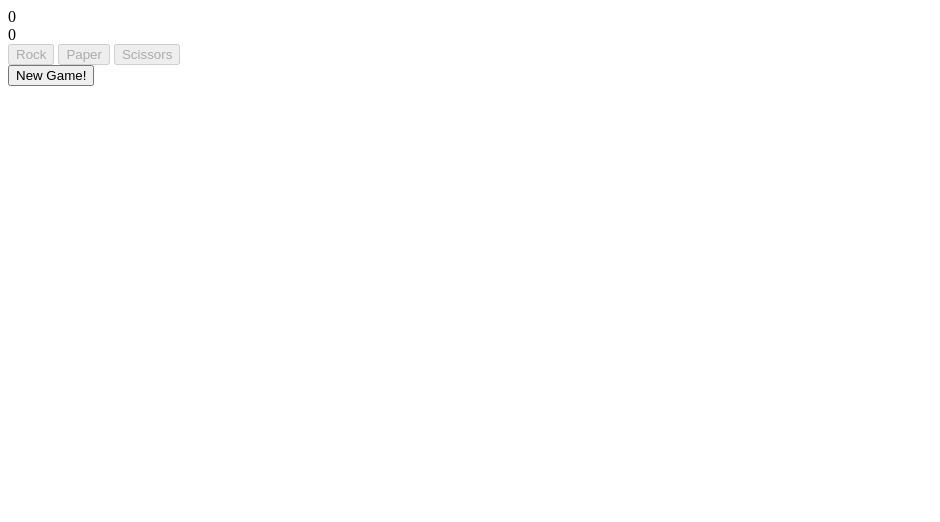
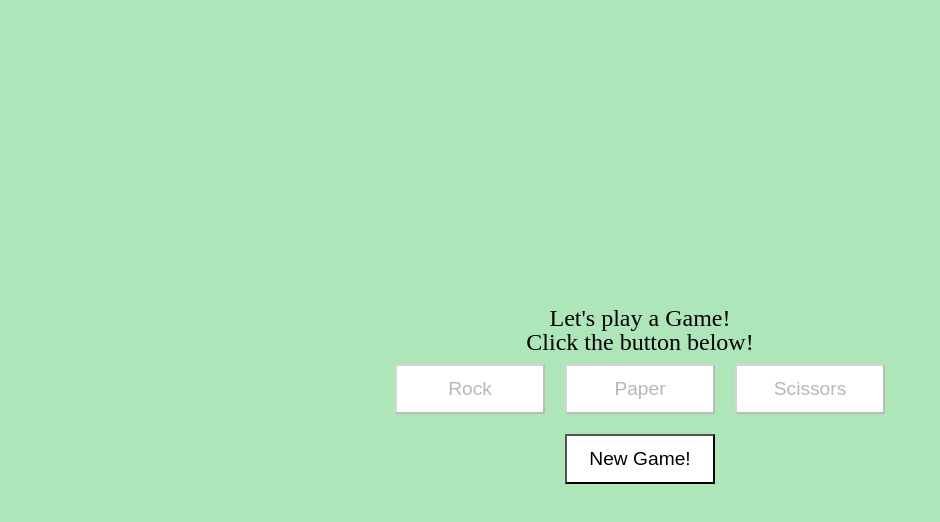
Before and after one commit to Bobob0b/odin_rockpaperscissor, a plain HTML site: page index.html in a window 1280 px wide. Shown: the whole page, without its empty margins (0-940 px from the left). Drawn offline with Linux system fonts and the light colour scheme.

Commit message:
Basic Styles added

```diff
--- a/index.html
+++ b/index.html
@@ -4,6 +4,7 @@
 <head>
     <meta charset="UTF-8">
     <meta name="viewport" content="width=device-width, initial-scale=1.0">
+    <link rel="stylesheet" href="style.css">
     <script src="rps.js" defer></script>
     <title>Document</title>
 </head>
@@ -11,8 +12,7 @@
 <body>
     <div id="container">
         <div class="scoreboard">
-            <div class="scorePlayer"></div>
-            <div class="scoreComputer"></div>
+            <div class="score"></div>
             <div id="result"></div>
         </div>
         <div class="buttons">
--- a/rps.js
+++ b/rps.js
@@ -1,14 +1,13 @@
 // Basic Variables for the Game
 
-const scorePlayer = document.querySelector(".scorePlayer");
-const scoreComputer = document.querySelector(".scoreComputer");
+const score = document.querySelector(".score");
 const arrResult = ["You Win!", "You Loose!", "It's a tie! Try again!"]
 const arrChoices = ["rock", "paper", "scissors"]
 const result = document.querySelector("#result");
 const buttons = Array.from(document.querySelectorAll(".gamebutton"));
 const btnRestart = document.querySelector("#restart");
-let playerScore = 0;
-let computerScore = 0;
+let playerScore;
+let computerScore;
 
 // Register Events
 
@@ -22,6 +21,8 @@ btnRestart.addEventListener("click", (e) => {
 });
 window.addEventListener("load", (e) => {
     initGame();
+    score.textContent = `Let's play a Game!`;
+    result.textContent = "Click the button below!";
 })
 
 // Game mechanics
@@ -85,8 +86,7 @@ function game(buttonvalue) {
     }
 
     result.textContent = res;
-    scorePlayer.textContent = playerScore;
-    scoreComputer.textContent = computerScore;
+    score.textContent = `You: ${playerScore} - Computer: ${computerScore}`;
 
     if (playerScore == 3) {
         result.textContent = `Congratulations! You won! Final Score: ${playerScore} : ${computerScore}`;
@@ -101,8 +101,6 @@ function game(buttonvalue) {
 function initGame() {
 
     // Initialize Game
-    scorePlayer.textContent = 0;
-    scoreComputer.textContent = 0;
 
     buttons.forEach(button => {
         button.disabled = true;
@@ -113,8 +111,7 @@ function initGame() {
 function newGame() {
     playerScore = 0;
     computerScore = 0;
-    scorePlayer.textContent = playerScore;
-    scoreComputer.textContent = computerScore;
+    score.textContent = `You: ${playerScore} - Computer: ${computerScore}`;
     result.textContent = "Choose!";
     buttons.forEach(button => {
         button.disabled = false;
--- /dev/null
+++ b/style.css
@@ -0,0 +1,174 @@
+/* http://meyerweb.com/eric/tools/css/reset/
+   v2.0 | 20110126
+   License: none (public domain)
+*/
+
+html,
+body,
+div,
+span,
+applet,
+object,
+iframe,
+h1,
+h2,
+h3,
+h4,
+h5,
+h6,
+p,
+blockquote,
+pre,
+a,
+abbr,
+acronym,
+address,
+big,
+cite,
+code,
+del,
+dfn,
+em,
+img,
+ins,
+kbd,
+q,
+s,
+samp,
+small,
+strike,
+strong,
+sub,
+sup,
+tt,
+var,
+b,
+u,
+i,
+center,
+dl,
+dt,
+dd,
+ol,
+ul,
+li,
+fieldset,
+form,
+label,
+legend,
+table,
+caption,
+tbody,
+tfoot,
+thead,
+tr,
+th,
+td,
+article,
+aside,
+canvas,
+details,
+embed,
+figure,
+figcaption,
+footer,
+header,
+hgroup,
+menu,
+nav,
+output,
+ruby,
+section,
+summary,
+time,
+mark,
+audio,
+video {
+    margin: 0;
+    padding: 0;
+    border: 0;
+    font-size: 100%;
+    font: inherit;
+    vertical-align: baseline;
+}
+
+/* HTML5 display-role reset for older browsers */
+article,
+aside,
+details,
+figcaption,
+figure,
+footer,
+header,
+hgroup,
+menu,
+nav,
+section {
+    display: block;
+}
+
+body {
+    line-height: 1;
+}
+
+ol,
+ul {
+    list-style: none;
+}
+
+blockquote,
+q {
+    quotes: none;
+}
+
+blockquote:before,
+blockquote:after,
+q:before,
+q:after {
+    content: '';
+    content: none;
+}
+
+table {
+    border-collapse: collapse;
+    border-spacing: 0;
+}
+
+
+body {
+    background-color: rgb(173, 230, 185);
+}
+
+#container {
+    height: 100vh;
+    display: flex;
+    flex-direction: column;
+    justify-content: center;
+    align-items: center;
+}
+
+.scoreboard {
+    margin: 0 auto;
+    display: flex;
+    justify-content: center;
+    align-items: center;
+    flex-direction: column;
+    font-size: x-large;
+}
+
+.buttons {
+    margin: 0 auto;
+    display: flex;
+}
+
+.gameplay {
+    margin: 0 auto;
+}
+
+button {
+    width: 150px;
+    height: 50px;
+    background-color: white;
+    margin: 10px;
+    font-size: larger;
+}
```
